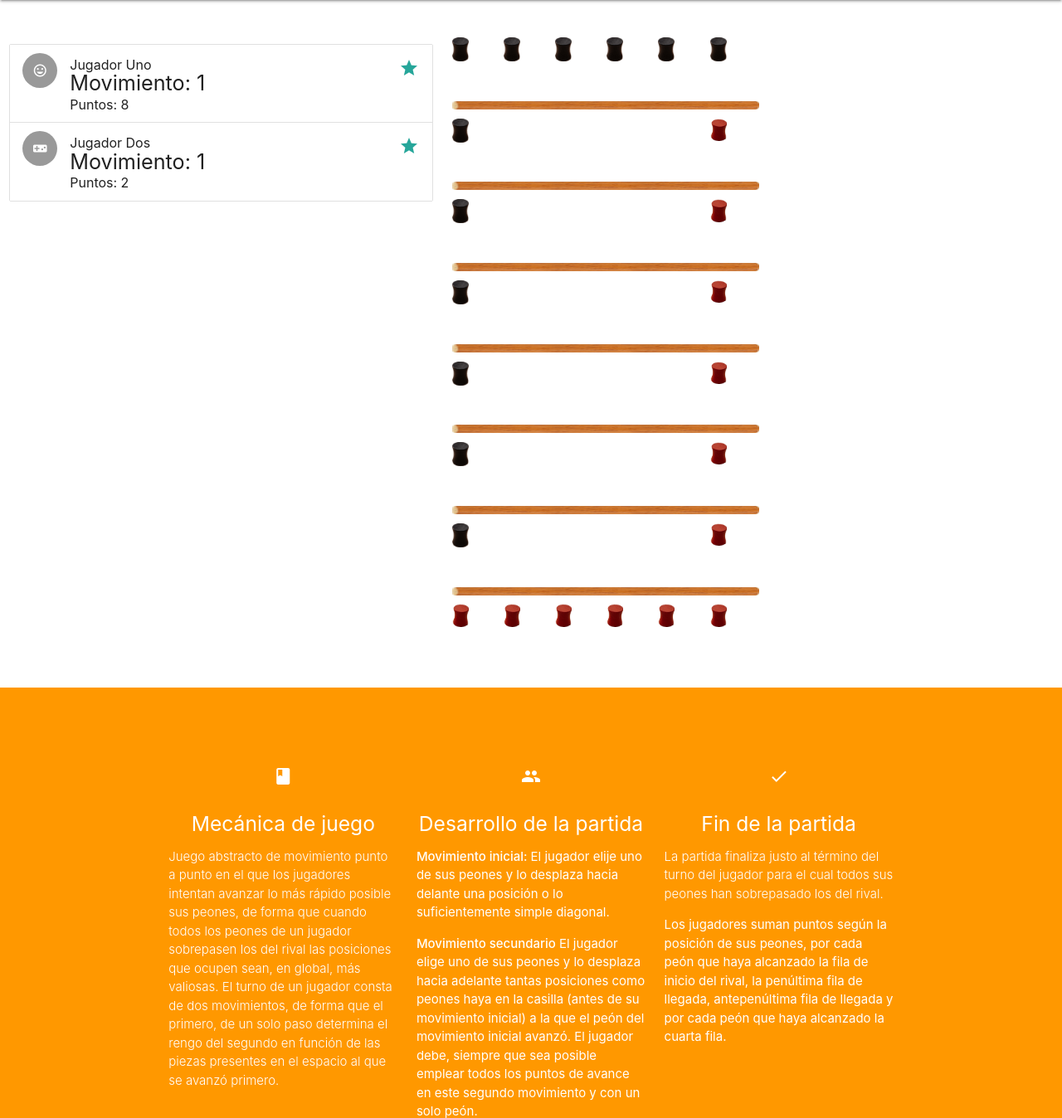
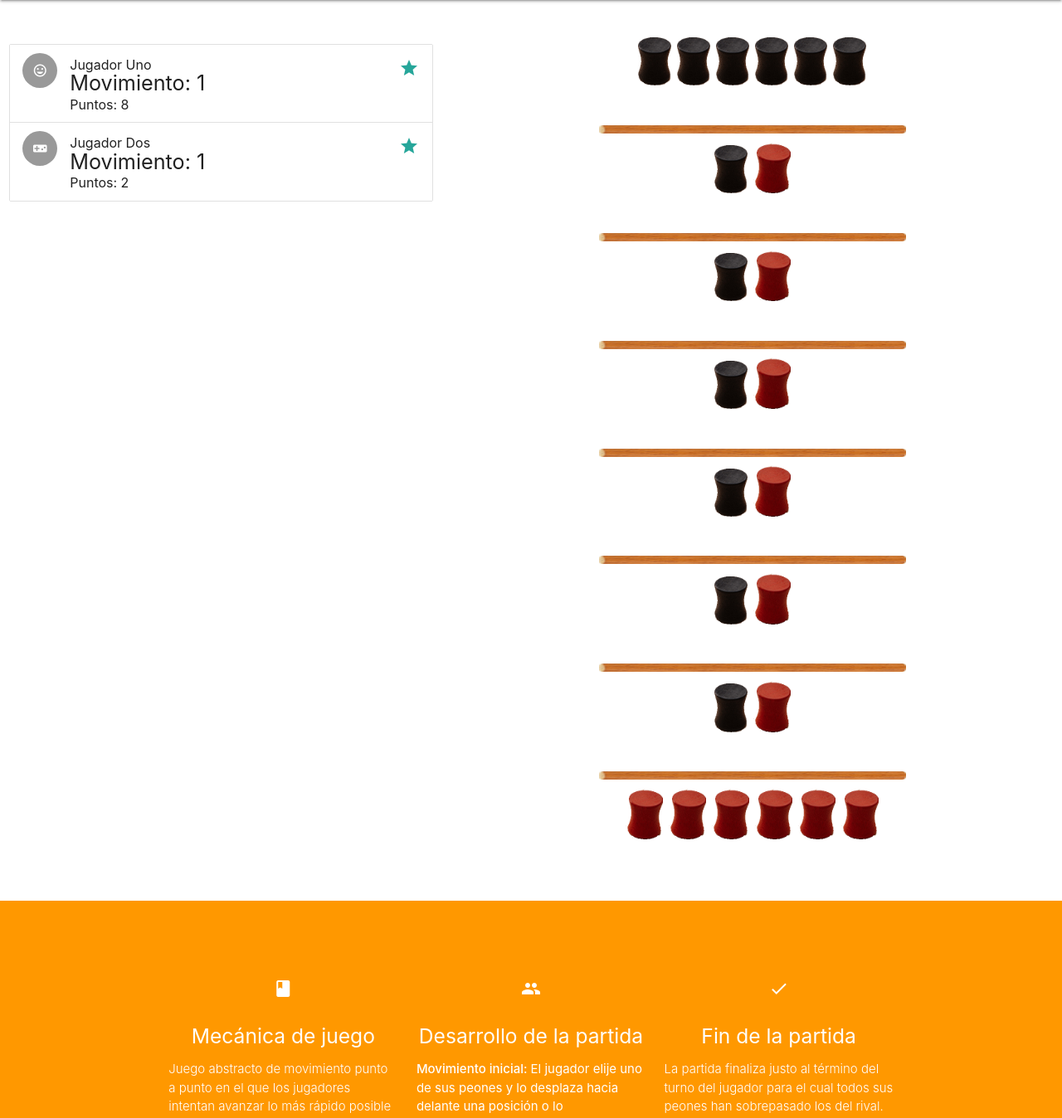
Before and after one commit to erikaquintanaa/LinjaGame, a Django app: page /init-game/ in a window 1280 px wide. Shown: the part 64-1412 px from the top of the page at 83% size. Run offline with Django 3.2, Linux system fonts and the light colour scheme.

Commit message:
Se ajusta la interfaz grafica para los peones

```diff
--- a/LinjaGame/linjaengine/static/css/styles.css
+++ b/LinjaGame/linjaengine/static/css/styles.css
@@ -0,0 +1,3 @@
+.img-peon{
+  padding-right: 100px 0;
+}
--- a/LinjaGame/linjaengine/templates/init-game.html
+++ b/LinjaGame/linjaengine/templates/init-game.html
@@ -1,139 +1,80 @@
 {% extends 'layout.html' %}{%block initgame%}
 <br> {% load static %}
 <div class="row">
-    <div class="col s7 push-s5">
+    <div class="col s7 push-s5 center">
         <span class="flow-text">
             <div class="row" ondragleave="dragLeave(event)">
-                <div class="col s1">
-                  <img draggable='true' ondragstart="dragIniciado(event)" ondragend="dragFinalizado(event)" id='fichaNegra' src="{% static 'img/peon-negro.png' %}" width="20px" alt="">
-                </div>
-                <div class="col s1">
-                  <img draggable='true' ondragstart="dragIniciado(event)" ondragend="dragFinalizado(event)" id='fichaNegra' src="{% static 'img/peon-negro.png' %}" width="20px" alt="">
-                </div>
-                <div class="col s1">
-                  <img draggable='true' ondragstart="dragIniciado(event)" ondragend="dragFinalizado(event)" id='fichaNegra' src="{% static 'img/peon-negro.png' %}" width="20px" alt="">
-                </div>
-                <div class="col s1">
-                  <img draggable='true'  ondragstart="dragIniciado(event)" ondragend="dragFinalizado(event)" id='fichaNegra' src="{% static 'img/peon-negro.png' %}" width="20px" alt="">
-                </div>
-                <div class="col s1">
-                  <img draggable='true'  ondragstart="dragIniciado(event)" ondragend="dragFinalizado(event)" id='fichaNegra' src="{% static 'img/peon-negro.png' %}" width="20px" alt="">
-                </div>
-                <div class="col s1">
-                  <img draggable='true'  ondragstart="dragIniciado(event)" ondragend="dragFinalizado(event)" id='fichaNegra' src="{% static 'img/peon-negro.png' %}" width="20px" alt="">
-                </div>
+              <img draggable='true'  ondragstart="dragIniciado(event)" ondragend="dragFinalizado(event)" id='fichaNegra' src="{% static 'img/peon-negro.png' %}" width="40px" alt="">
+              <img draggable='true'  ondragstart="dragIniciado(event)" ondragend="dragFinalizado(event)" id='fichaNegra' src="{% static 'img/peon-negro.png' %}" width="40px" alt="">
+              <img draggable='true'  ondragstart="dragIniciado(event)" ondragend="dragFinalizado(event)" id='fichaNegra' src="{% static 'img/peon-negro.png' %}" width="40px" alt="">
+              <img draggable='true'  ondragstart="dragIniciado(event)" ondragend="dragFinalizado(event)" id='fichaNegra' src="{% static 'img/peon-negro.png' %}" width="40px" alt="">
+              <img draggable='true'  ondragstart="dragIniciado(event)" ondragend="dragFinalizado(event)" id='fichaNegra' src="{% static 'img/peon-negro.png' %}" width="40px" alt="">
+              <img draggable='true'  ondragstart="dragIniciado(event)" ondragend="dragFinalizado(event)" id='fichaNegra' src="{% static 'img/peon-negro.png' %}" width="40px" alt="">
+
             </div>
 
             <img src="{% static 'img/barra.png' %}" width="370px" height="10px" alt="">
 
             <div class="row" ondragover="drop(event)" >
-                <div class="col s1">
-                  <img draggable='true' ondragstart="dragIniciado(event)" ondragend="dragFinalizado(event)" id='fichaNegra' src="{% static 'img/peon-negro.png' %}" width="20px" alt="">
-                </div>
-                <div class="col s1" id="peon1"></div>
-                <div class="col s1"></div>
-                <div class="col s1"></div>
-                <div class="col s1"></div>
-                <div class="col s1">
-                  <img draggable='true' ondragstart="dragIniciado(event)" ondragend="dragFinalizado(event)" id='fichaNegra' src="{% static 'img/peon-rojo.png' %}" width="20px" alt="">
-                </div>
+              <img draggable='true' ondragstart="dragIniciado(event)" ondragend="dragFinalizado(event)" id='fichaNegra' src="{% static 'img/peon-negro.png' %}" width="40px" alt="">
+
+              <img draggable='true' ondragstart="dragIniciado(event)" ondragend="dragFinalizado(event)" id='fichaRoja' src="{% static 'img/peon-rojo.png' %}" width="45px" alt="">
+
             </div>
             <img src="{% static 'img/barra.png' %}" width="370px" height="10px" alt="">
 
             <div class="row" ondragover="drop(event)">
-                <div class="col s1">
-                  <img draggable='true' ondragstart="dragIniciado(event)" ondragend="dragFinalizado(event)" id='fichaNegra' src="{% static 'img/peon-negro.png' %}" width="20px" alt="">
-                </div>
-                <div class="col s1"></div>
-                <div class="col s1"></div>
-                <div class="col s1"></div>
-                <div class="col s1"></div>
-                <div class="col s1">
-                  <img draggable='true' ondragstart="dragIniciado(event)" ondragend="dragFinalizado(event)" id='fichaNegra' src="{% static 'img/peon-rojo.png' %}" width="20px" alt="">
-                </div>
+              <img draggable='true' ondragstart="dragIniciado(event)" ondragend="dragFinalizado(event)" id='fichaNegra' src="{% static 'img/peon-negro.png' %}" width="40px" alt="">
+
+              <img draggable='true' ondragstart="dragIniciado(event)" ondragend="dragFinalizado(event)" id='fichaRoja' src="{% static 'img/peon-rojo.png' %}" width="45px" alt="">
+
             </div>
 
             <img src="{% static 'img/barra.png' %}" width="370px" height="10px" alt="">
 
             <div class="row" ondragover="drop(event)">
-                <div class="col s1">
-                  <img draggable='true' ondragstart="dragIniciado(event)" ondragend="dragFinalizado(event)" id='fichaNegra' src="{% static 'img/peon-negro.png' %}" width="20px" alt="">
-                </div>
-                <div class="col s1"></div>
-                <div class="col s1"></div>
-                <div class="col s1"></div>
-                <div class="col s1"></div>
-                <div class="col s1">
-                  <img draggable='true' ondragstart="dragIniciado(event)" ondragend="dragFinalizado(event)" id='fichaNegra' src="{% static 'img/peon-rojo.png' %}" width="20px" alt="">
-                </div>
+              <img draggable='true' ondragstart="dragIniciado(event)" ondragend="dragFinalizado(event)" id='fichaNegra' src="{% static 'img/peon-negro.png' %}" width="40px" alt="">
+
+              <img draggable='true' ondragstart="dragIniciado(event)" ondragend="dragFinalizado(event)" id='fichaRoja' src="{% static 'img/peon-rojo.png' %}" width="45px" alt="">
             </div>
 
             <img src="{% static 'img/barra.png' %}" width="370px" height="10px" alt="">
 
             <div class="row" ondragover="drop(event)">
-              <div class="col s1">
-                <img draggable='true' ondragstart="dragIniciado(event)" ondragend="dragFinalizado(event)" id='fichaNegra' src="{% static 'img/peon-negro.png' %}" width="20px" alt="">
-              </div>
-              <div class="col s1"></div>
-                <div class="col s1"></div>
-                <div class="col s1"></div>
-                <div class="col s1"></div>
-                <div class="col s1">
-                  <img draggable='true' ondragstart="dragIniciado(event)" ondragend="dragFinalizado(event)" id='fichaNegra' src="{% static 'img/peon-rojo.png' %}" width="20px" alt="">
-                </div>
+              <img draggable='true' ondragstart="dragIniciado(event)" ondragend="dragFinalizado(event)" id='fichaNegra' src="{% static 'img/peon-negro.png' %}" width="40px" alt="">
+
+              <img draggable='true' ondragstart="dragIniciado(event)" ondragend="dragFinalizado(event)" id='fichaRoja' src="{% static 'img/peon-rojo.png' %}" width="45px" alt="">
+
             </div>
 
             <img src="{% static 'img/barra.png' %}" width="370px" height="10px" alt="">
 
             <div class="row" ondragover="drop(event)">
-              <div class="col s1">
-                <img draggable='true' ondragstart="dragIniciado(event)" ondragend="dragFinalizado(event)" id='fichaNegra' src="{% static 'img/peon-negro.png' %}" width="20px" alt="">
-              </div>
-              <div class="col s1"></div>
-                <div class="col s1"></div>
-                <div class="col s1"></div>
-                <div class="col s1"></div>
-                <div class="col s1">
-                  <img draggable='true' ondragstart="dragIniciado(event)" ondragend="dragFinalizado(event)" id='fichaNegra' src="{% static 'img/peon-rojo.png' %}" width="20px" alt="">
-                </div>
+              <img draggable='true' ondragstart="dragIniciado(event)" ondragend="dragFinalizado(event)" id='fichaNegra' src="{% static 'img/peon-negro.png' %}" width="40px" alt="">
+
+              <img draggable='true' ondragstart="dragIniciado(event)" ondragend="dragFinalizado(event)" id='fichaRoja' src="{% static 'img/peon-rojo.png' %}" width="45px" alt="">
+
             </div>
 
             <img src="{% static 'img/barra.png' %}" width="370px" height="10px" alt="">
 
             <div class="row" ondragover="drop(event)">
-              <div class="col s1">
-                <img draggable='true' ondragstart="dragIniciado(event)" ondragend="dragFinalizado(event)" id='fichaNegra' src="{% static 'img/peon-negro.png' %}" width="20px" alt="">
-              </div>
-              <div class="col s1"></div>
-                <div class="col s1"></div>
-                <div class="col s1"></div>
-                <div class="col s1"></div>
-                <div class="col s1">
-                  <img draggable='true' ondragstart="dragIniciado(event)" ondragend="dragFinalizado(event)" id='fichaNegra' src="{% static 'img/peon-rojo.png' %}" width="20px" alt="">
-                </div>
+              <img draggable='true' ondragstart="dragIniciado(event)" ondragend="dragFinalizado(event)" id='fichaNegra' src="{% static 'img/peon-negro.png' %}" width="40px" alt="">
+
+              <img draggable='true' ondragstart="dragIniciado(event)" ondragend="dragFinalizado(event)" id='fichaRoja' src="{% static 'img/peon-rojo.png' %}" width="45px" alt="">
+
             </div>
 
             <img src="{% static 'img/barra.png' %}" width="370px" height="10px" alt="">
 
-            <div class="row" ondragover="drop(event)">
-                <div class="col s1">
-                  <img draggable='true' ondragstart="dragIniciado(event)" ondragend="dragFinalizado(event)" id='fichaNegra' src="{% static 'img/peon-rojo.png' %}" width="20px" alt="">
-                </div>
-                <div class="col s1">
-                  <img draggable='true' ondragstart="dragIniciado(event)" ondragend="dragFinalizado(event)" id='fichaNegra' src="{% static 'img/peon-rojo.png' %}" width="20px" alt="">
-                </div>
-                <div class="col s1">
-                  <img draggable='true' ondragstart="dragIniciado(event)" ondragend="dragFinalizado(event)" id='fichaNegra' src="{% static 'img/peon-rojo.png' %}" width="20px" alt="">
-                </div>
-                <div class="col s1">
-                  <img draggable='true' ondragstart="dragIniciado(event)" ondragend="dragFinalizado(event)" id='fichaNegra' src="{% static 'img/peon-rojo.png' %}" width="20px" alt="">
-                </div>
-                <div class="col s1">
-                  <img draggable='true' ondragstart="dragIniciado(event)" ondragend="dragFinalizado(event)" id='fichaNegra' src="{% static 'img/peon-rojo.png' %}" width="20px" alt="">
-                </div>
-                <div class="col s1">
-                  <img draggable='true' ondragstart="dragIniciado(event)" ondragend="dragFinalizado(event)" id='fichaNegra' src="{% static 'img/peon-rojo.png' %}" width="20px" alt="">
-                </div>
+            <div class="row center" ondragover="drop(event)">
+              <img draggable='true' ondragstart="dragIniciado(event)" ondragend="dragFinalizado(event)" id='fichaRoja' src="{% static 'img/peon-rojo.png' %}" width="45px" alt="">
+              <img draggable='true' ondragstart="dragIniciado(event)" ondragend="dragFinalizado(event)" id='fichaRoja' src="{% static 'img/peon-rojo.png' %}" width="45px" alt="">
+              <img draggable='true' ondragstart="dragIniciado(event)" ondragend="dragFinalizado(event)" id='fichaRoja' src="{% static 'img/peon-rojo.png' %}" width="45px" alt="">
+              <img draggable='true' ondragstart="dragIniciado(event)" ondragend="dragFinalizado(event)" id='fichaRoja' src="{% static 'img/peon-rojo.png' %}" width="45px" alt="">
+              <img draggable='true' ondragstart="dragIniciado(event)" ondragend="dragFinalizado(event)" id='fichaRoja' src="{% static 'img/peon-rojo.png' %}" width="45px" alt="">
+              <img draggable='true' ondragstart="dragIniciado(event)" ondragend="dragFinalizado(event)" id='fichaRoja' src="{% static 'img/peon-rojo.png' %}" width="45px" alt="">
+
             </div>
         </span>
     </div>
@@ -199,6 +140,7 @@
             dragged.parentNode.removeChild(dragged);
             //document.getElementById("peon1").appendChild(dragged);
             //console.log(event.target);
+            //var div = '<div>'+dragged +'</div>'';
             event.target.appendChild(dragged);
         }
     }
```
